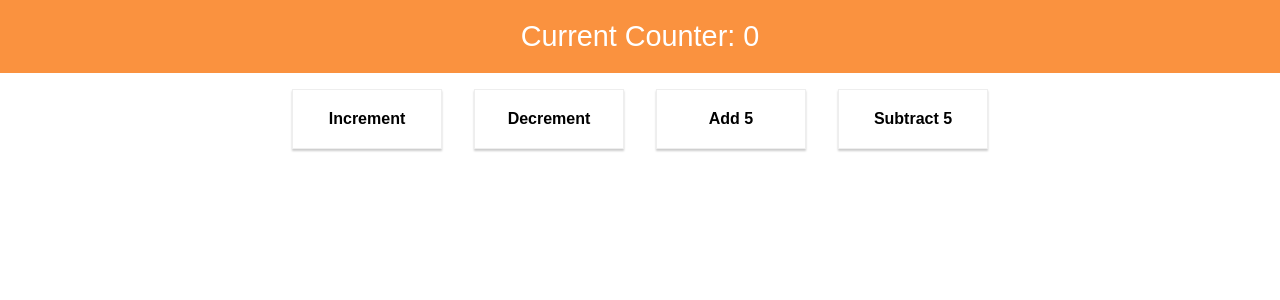
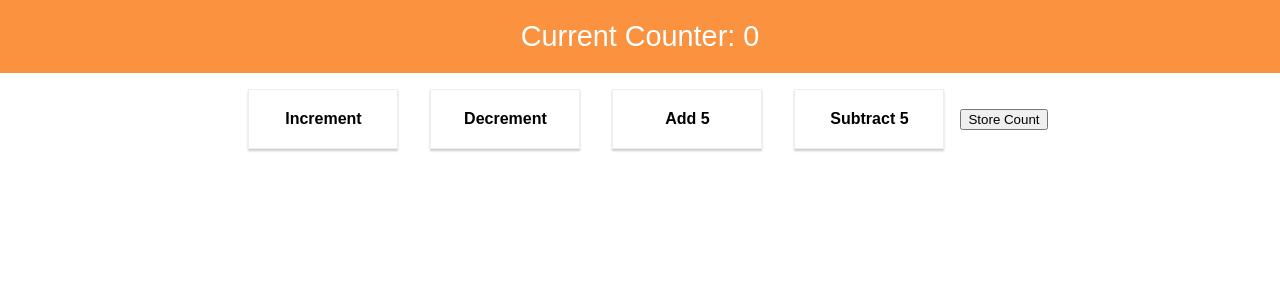
Before and after one commit to Khwajapasha/React-Redux, a React (Create React App) app: page / in a window 1280 px wide. Shown: the top 300 px of the page. Built offline with nearby package versions, Linux system fonts and the light colour scheme.

Commit message:
workinng with redux

```diff
--- a/src/containers/Counter/Counter.js
+++ b/src/containers/Counter/Counter.js
@@ -22,6 +22,7 @@ class Counter extends Component {
           label="Subtract 5"
           clicked={this.props.onSubstractionCounter}
         />
+        <button onClick={this.props.onStoreResult}>Store Count</button>
       </div>
     );
   }
@@ -30,6 +31,7 @@ class Counter extends Component {
 const mapStateToProps = (state) => {
   return {
     counterDefaultValue: state.counter,
+    storeDefaultValue: state.results,
   };
 };
 
@@ -39,6 +41,8 @@ const mapDispatchToProps = (dispatch) => {
     onDecrementCounter: () => dispatch({ type: "DECREMENT", decVal: 2 }),
     onAdditionCounter: () => dispatch({ type: "ADD", addVal: 5 }),
     onSubstractionCounter: () => dispatch({ type: "SUBS", subsVal: 5 }),
+    onStoreResult: () => dispatch({ type: "STORE_RESULT" }),
+    onDeleteResult: () => dispatch({ type: "DELETE_RESULT" }),
   };
 };
 export default connect(mapStateToProps, mapDispatchToProps)(Counter);
```
